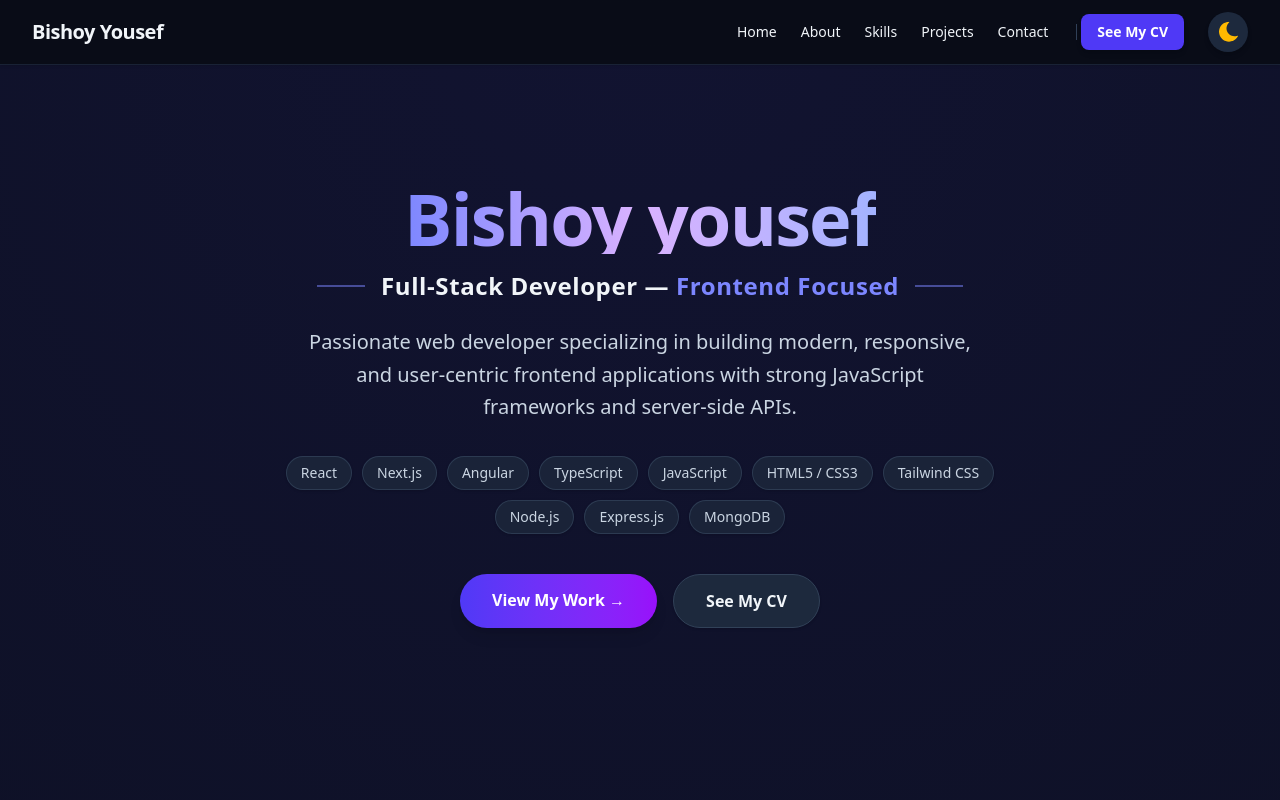
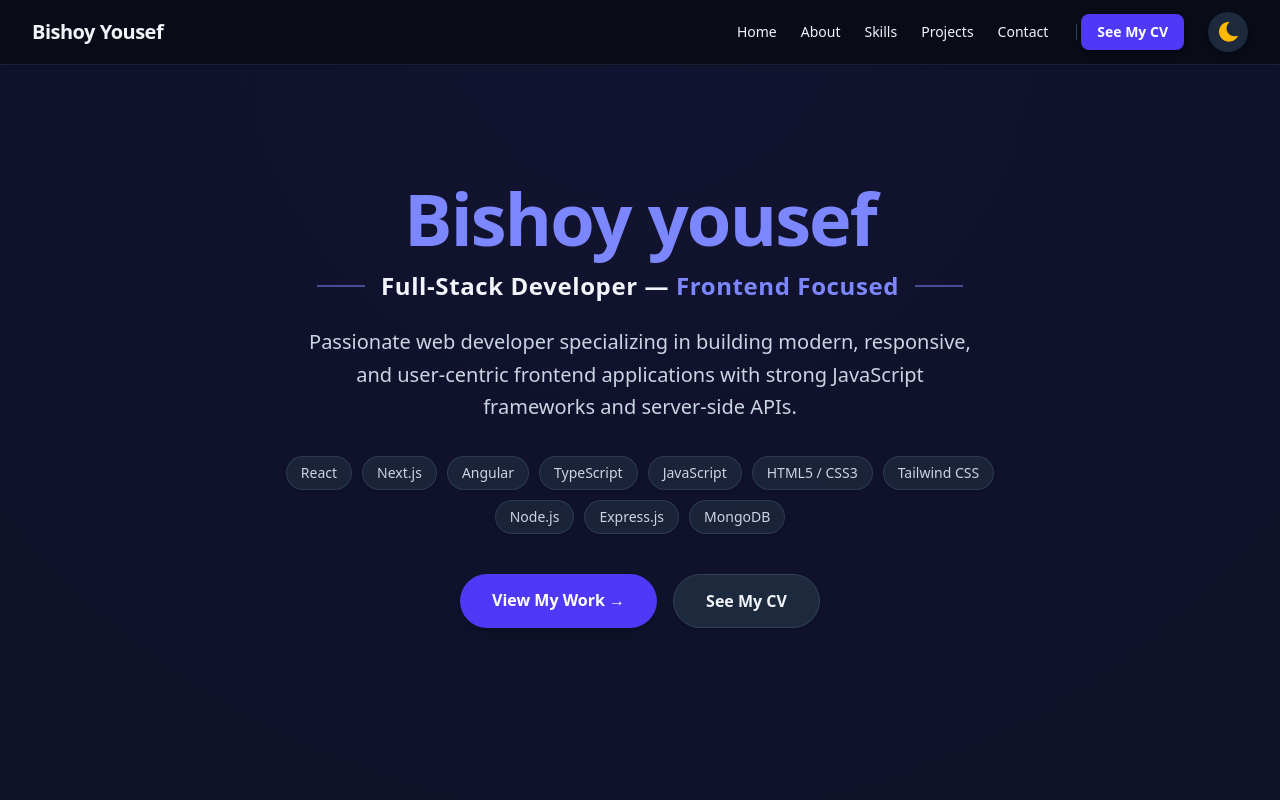
Before and after one commit to bishoyyousef/Portfolio, a Next.js app: page / in a window 1280 px wide. Shown: the top 800 px of the page. Built offline with nearby package versions, Linux system fonts and the light colour scheme.

Commit message:
feat: remove gradient color

```diff
--- a/src/components/Home/Home.tsx
+++ b/src/components/Home/Home.tsx
@@ -22,7 +22,7 @@ const Home: React.FC = () => {
     >
       <div className="max-w-4xl mx-auto flex flex-col items-center">
         {/* Name Title */}
-        <h1 className="text-4xl sm:text-6xl md:text-7xl font-extrabold tracking-tight mb-4 bg-gradient-to-r from-indigo-600 via-purple-600 to-indigo-500 dark:from-indigo-400 dark:via-purple-300 dark:to-indigo-300 bg-clip-text text-transparent">
+        <h1 className="text-4xl sm:text-6xl md:text-7xl font-extrabold tracking-tight mb-4 text-indigo-600 dark:text-indigo-400">
           Bishoy yousef
         </h1>
 
@@ -56,7 +56,7 @@ const Home: React.FC = () => {
         <div className="flex flex-col sm:flex-row gap-4 w-full sm:w-auto justify-center">
           <a
             href="#portfolio"
-            className="px-8 py-3.5 rounded-full font-semibold text-white shadow-lg transition-all duration-300 transform hover:-translate-y-0.5 hover:shadow-indigo-500/30 text-center bg-gradient-to-r from-indigo-600 to-purple-600 hover:from-indigo-700 hover:to-purple-700"
+            className="px-8 py-3.5 rounded-full font-semibold text-white shadow-lg transition-all duration-300 transform hover:-translate-y-0.5 hover:shadow-indigo-500/30 text-center bg-indigo-600 hover:bg-indigo-700"
           >
             View My Work &rarr;
           </a>
```
